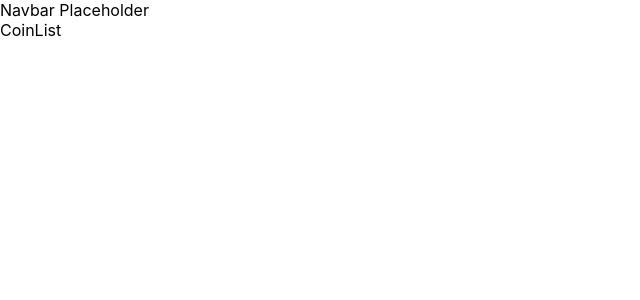
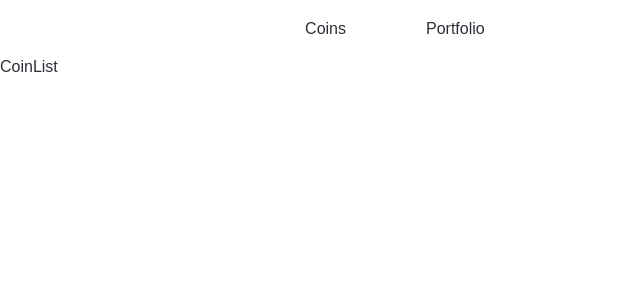
Before and after one commit to urgyanmiki/crypto-portfolio, a React (Create React App) app: page / in a window 1280 px wide. Shown: the top 300 px of the page, without its empty margins (0-640 px from the left). Built offline with nearby package versions, Linux system fonts and the light colour scheme.

Commit message:
navbar buttons

```diff
--- a/package.json
+++ b/package.json
@@ -10,6 +10,7 @@
     "react-dom": "^17.0.2",
     "react-router-dom": "^5.3.0",
     "react-scripts": "5.0.0",
+    "styled-components": "^5.3.3",
     "web-vitals": "^2.1.4"
   },
   "scripts": {
--- a/src/App.js
+++ b/src/App.js
@@ -1,12 +1,24 @@
 import './App.css';
-import { CoinList, CoinPage, Portfolio } from "./pages";
-import { Navbar } from "./components";
-import { BrowserRouter as Router, Switch, Route, Redirect } from "react-router-dom"
+import {CoinList, CoinPage, Portfolio} from "./pages";
+import {Navbar} from "./components";
+import {BrowserRouter as Router, Switch, Route, Redirect} from "react-router-dom";
+import {GlobalStyle, darkTheme, lightTheme, Wrapper, Container} from "./globalStyles/style";
+import {ThemeProvider} from "styled-components";
+import {getItem} from "./utils/localStorage"
 
 import React from "react";
 
 function App() {
+
+    const handleTheme = () => {
+        return getItem(process.env.REACT_APP_THEME_LOCAL_STORAGE_NAME) === 'dark' ? darkTheme : lightTheme
+    }
+
     return (
+        <ThemeProvider theme={handleTheme}>
+            <GlobalStyle/>
+            <Wrapper>
+                <Container>
                     <Router>
                         <Navbar></Navbar>
                         <Switch>
@@ -16,6 +28,9 @@ function App() {
                             <Redirect path="*" to="/"/>
                         </Switch>
                     </Router>
+                </Container>
+            </Wrapper>
+        </ThemeProvider>
     );
 }
 
--- a/src/components/Navbar/index.js
+++ b/src/components/Navbar/index.js
@@ -1,9 +1,28 @@
-const Navbar = () =>{
-    return(
-        <header>
-            Navbar Placeholder
-        </header>
-    )
+import React from "react"
+import {Header, LinkButton, LinkContainer} from "./style"
+import {Link} from "react-router-dom"
+
+class Navbar extends React.Component {
+    render() {
+        return (
+            <Header>
+                <LinkContainer>
+                    <Link to="/">
+                        <LinkButton>
+                            Coins
+                        </LinkButton>
+                    </Link>
+                    <Link to="/portfolio">
+                        <LinkButton>
+                            Portfolio
+                        </LinkButton>
+                    </Link>
+                </LinkContainer>
+                <div>
+                </div>
+            </Header>
+        )
+    }
 }
 
 export default Navbar
--- /dev/null
+++ b/src/components/Navbar/style.js
@@ -0,0 +1,18 @@
+import styled from "styled-components";
+
+export const Header = styled.header`
+  display: flex;
+  align-items: center;
+  justify-content: space-around;
+  padding: 20px 90px;
+`
+
+
+export const LinkButton = styled.a`
+  padding: 15px 40px;
+  cursor: pointer;
+`
+
+export const LinkContainer = styled.div`
+
+`
--- /dev/null
+++ b/src/globalStyles/style.js
@@ -0,0 +1,42 @@
+import styled, {createGlobalStyle} from "styled-components"
+
+
+export const GlobalStyle = createGlobalStyle`
+  @import url('https://fonts.googleapis.com/css2?family=Poppins:ital,wght@0,300;0,400;0,500;0,600;0,700;1,700&display=swap');
+
+  body {
+    font-family: 'Poppins', sans-serif;
+    background: ${(props) => props.theme.main};
+    color: ${(props) => props.theme.mainFontColor};
+  }
+
+  a {
+    color: ${(props) => props.theme.mainFontColor};
+    text-decoration: unset;
+  }
+`
+
+export const darkTheme = {
+    main: '#191b1f',
+    secondary: '#1f2128',
+    tertiary: '#1f2128',
+    mainFontColor: '#fff'
+}
+
+export const lightTheme = {
+    main: '#ffffff',
+    secondary: '#f7f7f7',
+    tertiary: '#edeff2',
+    mainFontColor: '#2C2F36'
+}
+
+export const Wrapper = styled.div`
+  display: flex;
+  justify-content: center;
+  flex-direction: column;
+  width: 100%;
+`
+
+export const Container = styled.div`
+  max-width: 1140px;
+`
--- /dev/null
+++ b/src/utils/localStorage.js
@@ -0,0 +1,11 @@
+export function getItem(name) {
+    return localStorage.getItem(name);
+}
+
+export function setItem(name, item) {
+    localStorage.setItem(name, item);
+}
+
+export function deleteItem(name) {
+    localStorage.removeItem(name);
+}
```
Also changed, not shown: 2 other files (tests, documents, lock files or other folders). Lines whose indentation alone changed are shown as unchanged.
